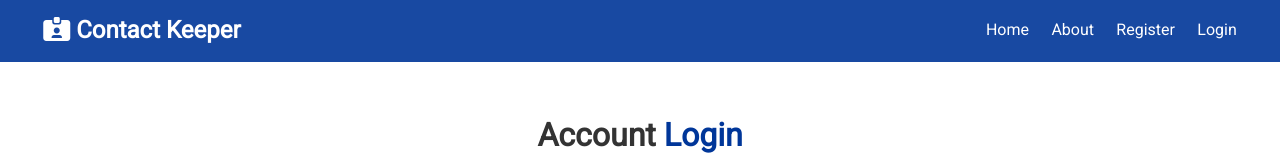
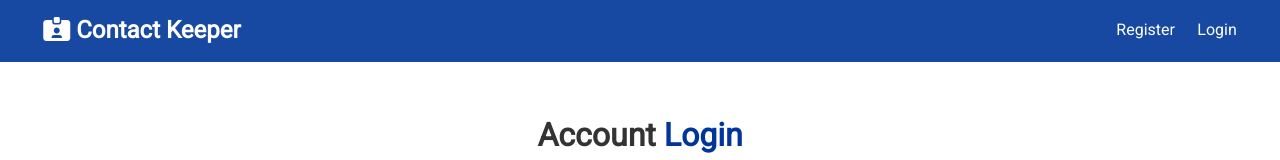
Before and after one commit to Mattgh91/contact-keeper, a React (Create React App) app in the folder client/: page /login in a window 1280 px wide. Shown: the top 160 px of the page. Built offline with nearby package versions, Linux system fonts and the light colour scheme.

Commit message:
Add logout functionality + link to navbar

```diff
--- a/client/src/components/layout/Navbar.jsx
+++ b/client/src/components/layout/Navbar.jsx
@@ -1,8 +1,37 @@
-import React from 'react';
+import React, { useContext } from 'react';
 import { Link } from 'react-router-dom';
 import PropTypes from 'prop-types';
+import authContext from '../../context/auth/AuthContext';
 
 const Navbar = ({ title, icon }) => {
+    const AuthContent = useContext(authContext);
+    const { isAuthenticated, logoutUser, user } = AuthContent;
+
+    const onLogout = () => {
+        logoutUser();
+    };
+
+    const authLinks = (
+        <>
+            <li>Hello { user && user.name }</li>
+            <li>
+                <a onClick={onLogout}> <i className="fas fa-sign-out-alt"> </i>
+                <span className="hide-sm">Logout</span></a>
+            </li>
+        </>
+    );
+
+    const guestLinks = (
+        <>
+            <li>
+                <Link to='/register'>Register</Link>
+            </li>
+            <li>
+                <Link to='/login'>Login</Link>
+            </li>
+        </>
+    );
+
     return (
         <nav className="navbar bg-primary">
             <h1>
@@ -11,18 +40,7 @@ const Navbar = ({ title, icon }) => {
                 </Link>
             </h1>
             <ul>
-                <li>
-                    <Link to='/'>Home</Link>
-                </li>
-                <li>
-                    <Link to='/about' >About</Link>
-                </li>
-                <li>
-                    <Link to='/register'>Register</Link>
-                </li>
-                <li>
-                    <Link to='/login'>Login</Link>
-                </li>
+                {isAuthenticated ? authLinks : guestLinks}
             </ul>
         </nav>
     );
--- a/client/src/context/auth/AuthReducer.js
+++ b/client/src/context/auth/AuthReducer.js
@@ -33,6 +33,7 @@ export default (state, action) => {
         case LOGIN_FAIL:
         case AUTH_ERROR:
         case REGISTER_FAIL:
+        case LOGOUT:
             localStorage.removeItem('token');
             return {
                 ...state,
--- a/client/src/context/auth/AuthState.js
+++ b/client/src/context/auth/AuthState.js
@@ -94,9 +94,7 @@ const AuthState = props => {
     };
 
     // Logout User
-    const logoutUser = () => {
-        console.log('Logout user');
-    };
+    const logoutUser = () => dispatch({ type: LOGOUT });
 
     // Clear Errors
     const clearErrors = () => dispatch({ type: CLEAR_ERRORS });
```
Also changed, not shown: 1 other file (tests, documents, lock files or other folders).
